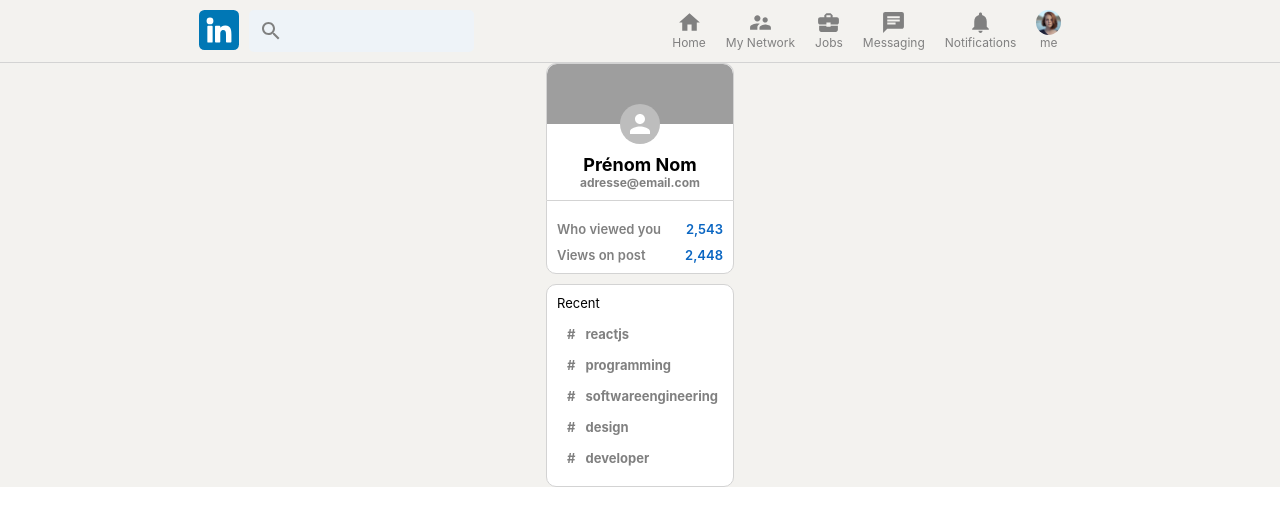
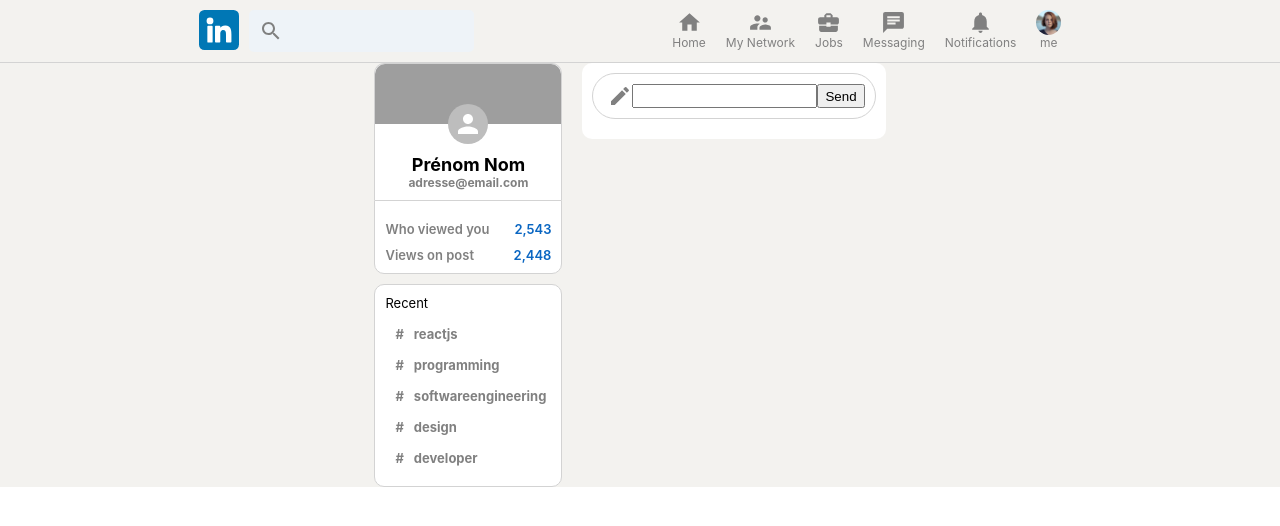
Before and after one commit to MathildePDB/react_linkedin_yt, a React (Create React App) app: page / in a window 1280 px wide. Shown: the top 526 px of the page. Built offline with nearby package versions, Linux system fonts and the light colour scheme; grey boxes are pictures that could not be loaded.

Commit message:
feed section front first part

```diff
--- a/src/App.js
+++ b/src/App.js
@@ -2,6 +2,7 @@ import React from 'react';
 import './App.css';
 import Header from './Header';
 import Sidebar from './Sidebar';
+import Feed from './Feed';
 
 function App() {
   return (
@@ -12,7 +13,7 @@ function App() {
       {/* App body */}
       <div className="app__body">
         <Sidebar />
-        {/* Feed */}
+        <Feed />
         {/* Widgets */}
       </div>
     </div>
--- /dev/null
+++ b/src/Feed.css
@@ -0,0 +1,26 @@
+.feed {
+    flex: 0.6;
+    margin: 0 20px;
+}
+
+.feed__inputContainer {
+    background-color: white;
+    padding: 10px;
+    padding-bottom: 20px;
+    border-radius: 10px;
+    margin-bottom: 20px;
+}
+
+.feed__input {
+    border: 1px solid lightgray;
+    border-radius: 30px;
+    display: flex;
+    padding: 10px;
+    color: gray;
+    padding-left: 15px;
+}
+
+.feed__input > form {
+    display: flex;
+    width: 100%;
+}
--- /dev/null
+++ b/src/Feed.js
@@ -0,0 +1,21 @@
+import React from 'react'
+import './Feed.css'
+import CreateIcon from '@mui/icons-material/Create'
+
+function Feed() {
+  return (
+    <div className="feed">
+        <div className="feed__inputContainer">
+            <div className="feed__input">
+                <CreateIcon />
+                <form>
+                    <input type="text" />
+                    <button type="submit">Send</button>
+                </form>
+            </div>
+        </div>
+    </div>
+  )
+}
+
+export default Feed
```
